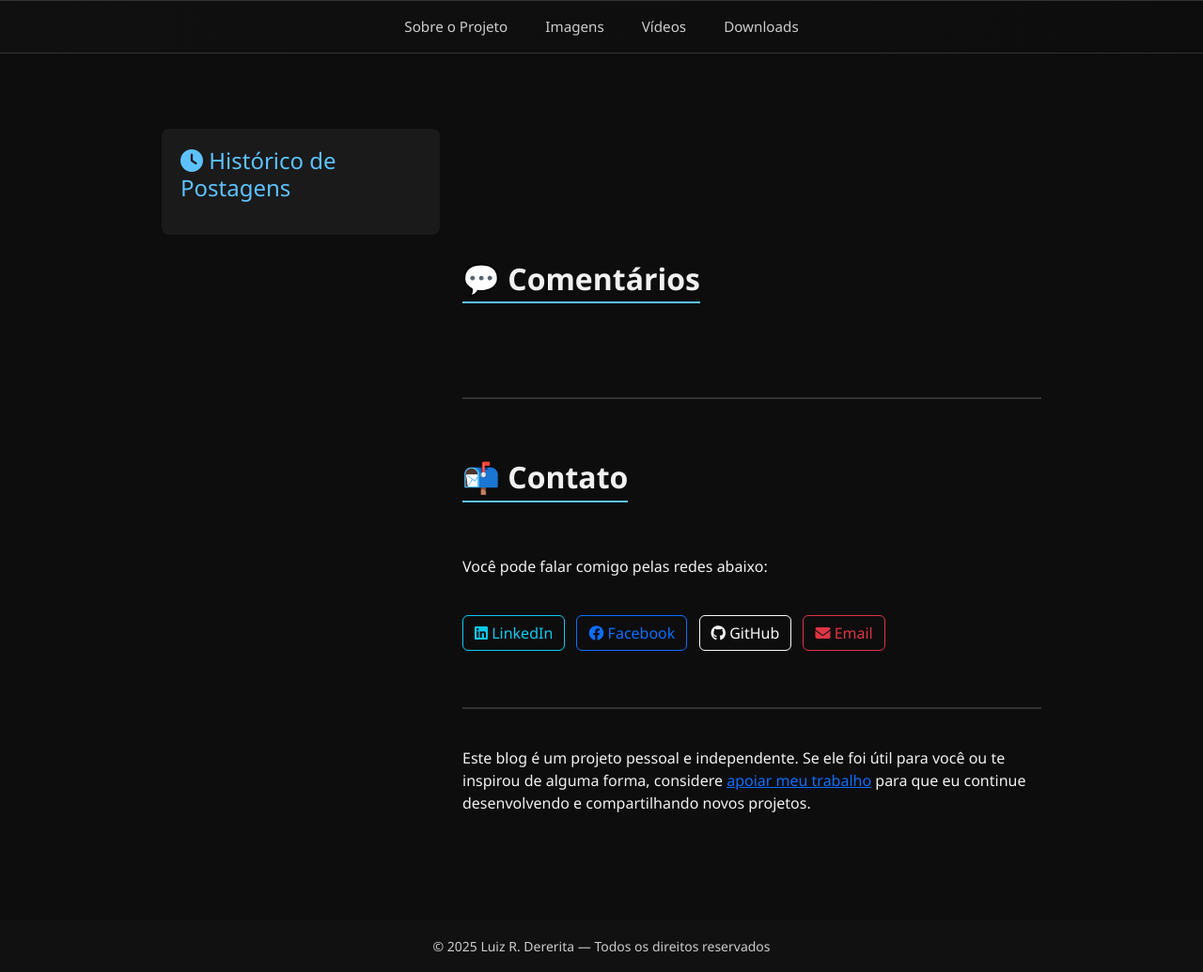
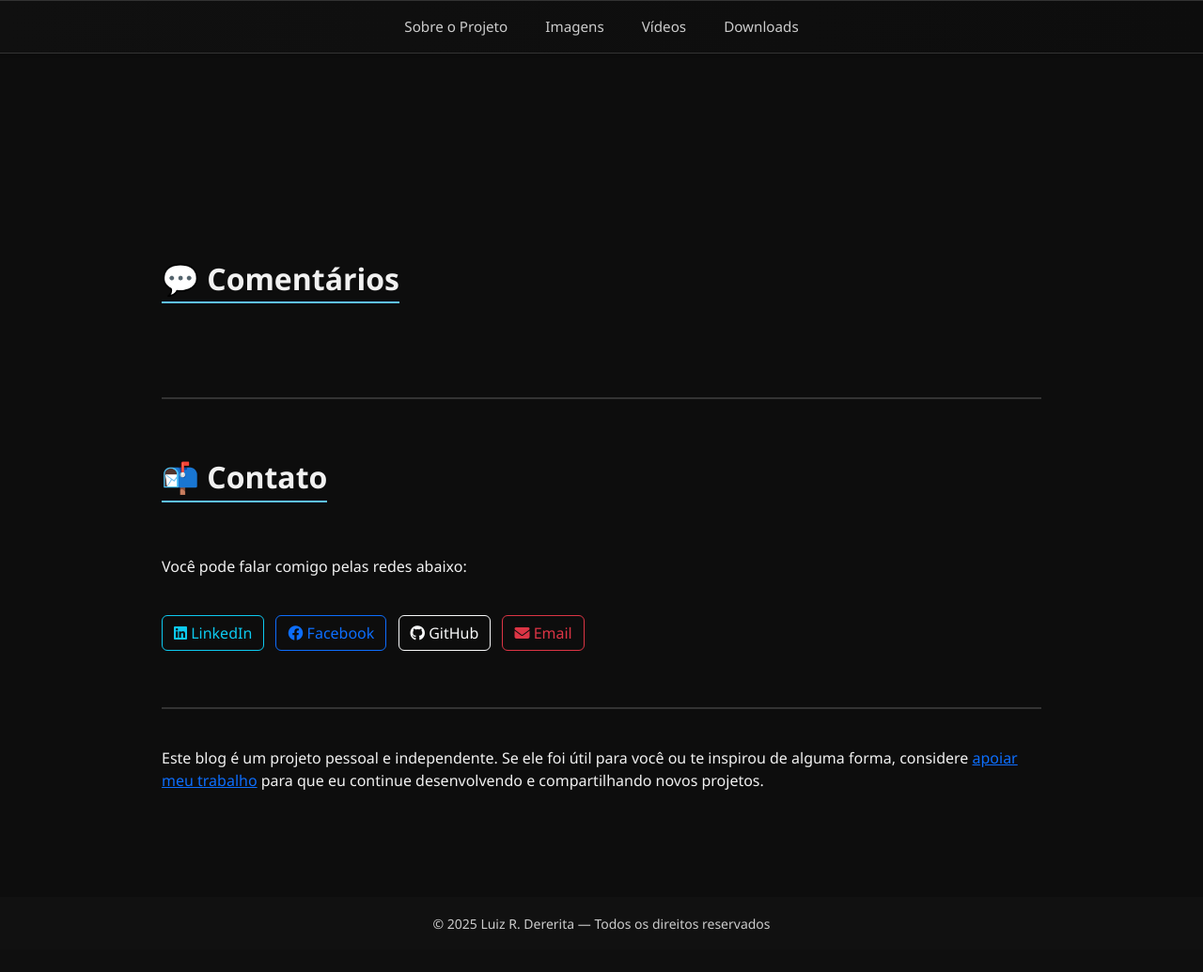
Before and after one commit to LuizRaizen/portfolio-luizdererita-dev, a Flask app: template templates/blogs/post.html in a window 1280 px wide. Shown: the part 306-1341 px from the top of the page at 94% size. After the commit the page ends 1296 px from the top, so only its background shows below. Run offline with Flask 3, Linux system fonts and the light colour scheme; the template is opened without the code that fills it, so the values that code supplies are empty; some libraries are stand-ins or nearby versions.

Commit message:
Ajustes no Histórico de Postagens #2

```diff
--- a/static/css/blogs/style.css
+++ b/static/css/blogs/style.css
@@ -341,6 +341,12 @@ footer {
 
 
 /* === Responsividade === */
+@media (min-width: 992px) {
+  main.col-lg-9 {
+    max-width: 75%;
+  }
+}
+
 @media (max-width: 768px) {
   .blog-title-overlay {
     font-size: 1.8rem;
--- a/templates/blogs/base.html
+++ b/templates/blogs/base.html
@@ -69,10 +69,10 @@
 
   <!-- Conteúdo principal -->
   <div class="container-fluid py-5">
-    <div class="row justify-content-center">
+    <div class="row justify-content-center gx-4">
 
       <!-- Barra lateral (Histórico de Postagens) -->
-      <aside class="col-md-4 col-lg-3">
+      <aside class="col-lg-3 d-none d-lg-block">
         <div class="sidebar">
           <h4><i class="fas fa-clock"></i> Histórico de Postagens</h4>
           <ul>
@@ -88,7 +88,7 @@
       </aside>
 
       <!-- Conteúdo principal -->
-      <main class="col-lg-6 col-md-12">
+      <main class="col-lg-9 col-md-12">
         {% block content %}{% endblock %}
 
         <!-- Separador -->
```
